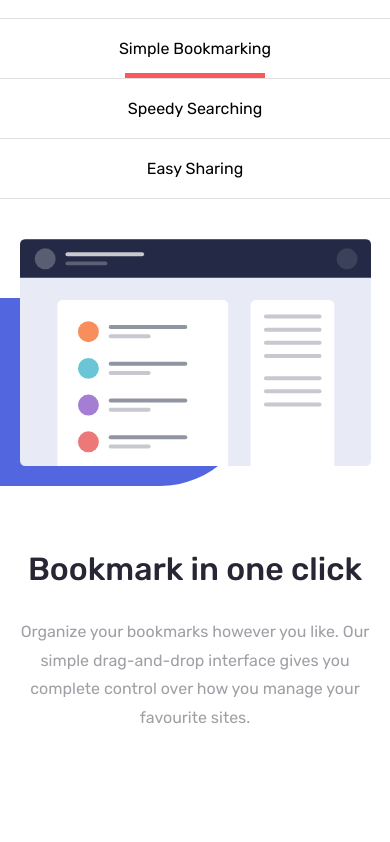
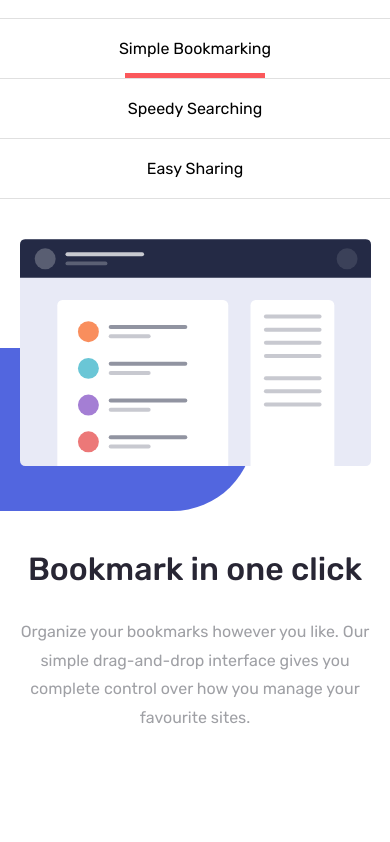
Before and after one commit to p-alex/bookmark-landing-page, a Next.js app: page / in a window 390 px wide. Shown: the part 1156-1998 px from the top of the page. Built offline with nearby package versions, Linux system fonts and the light colour scheme.

Commit message:
Update Features.module.css

```diff
--- a/styles/Features.module.css
+++ b/styles/Features.module.css
@@ -152,11 +152,11 @@
     top: 220px;
   }
 }
-@media screen and (max-width: 400px) {
+@media screen and (max-width: 450px) {
   .bg_shape {
     width: 65%;
-    height: 38%;
-    top: 12%;
+    height: 33%;
+    top: 22%;
   }
   .features_content p {
     width: 90%;
```
